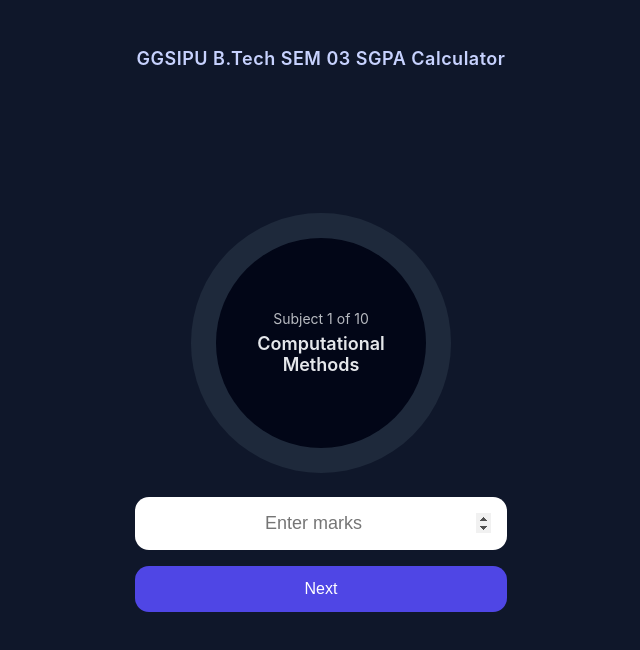
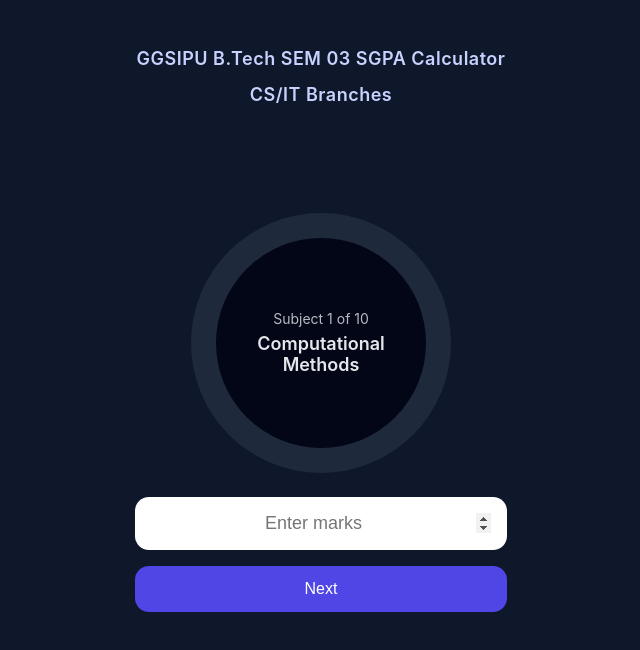
Before and after one commit to pushkarjain2215/Mini-Projects, a browser extension: page cgpa-calculator/index.html in a window 1280 px wide. Shown: the whole page, without its empty margins (319-959 px from the left). Drawn offline with Linux system fonts and the light colour scheme.

Commit message:
minor changes

```diff
--- a/cgpa-calculator/index.html
+++ b/cgpa-calculator/index.html
@@ -13,6 +13,7 @@
     <h1 class="page-title">
         GGSIPU B.Tech SEM 03 SGPA Calculator
     </h1>
+    <h1 class="page-title-2">CS/IT Branches</h1>
 
 
     <div class="app">
--- a/cgpa-calculator/style.css
+++ b/cgpa-calculator/style.css
@@ -140,6 +140,17 @@ button {
     color: #c7d2fe;
 }
 
+.page-title-2 {
+    position: absolute;
+    top: 72px;
+    width: 100%;
+    text-align: center;
+    font-size: 18px;
+    font-weight: 600;
+    letter-spacing: 0.5px;
+    color: #c7d2fe;
+}
+
 /* DEFAULT CENTER MODE */
 body {
     align-items: center;
```
